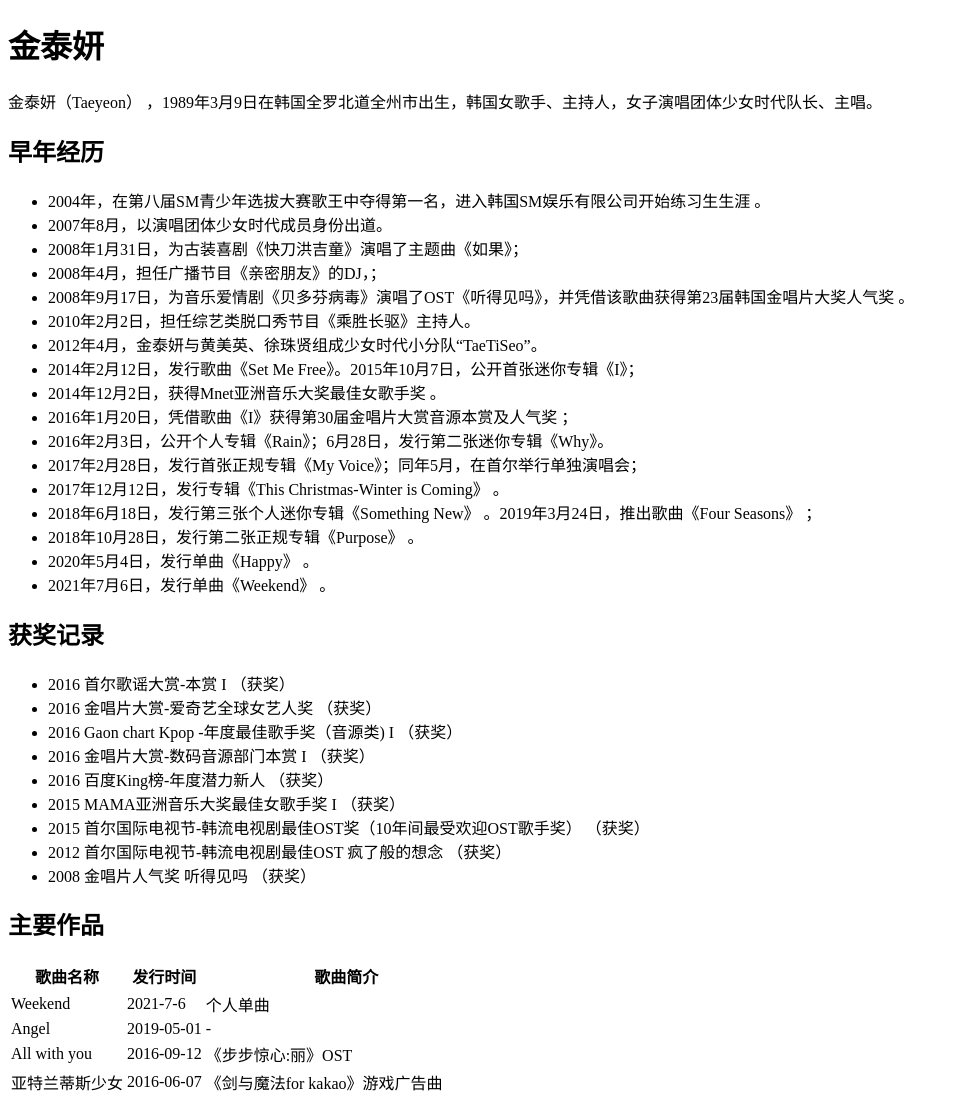
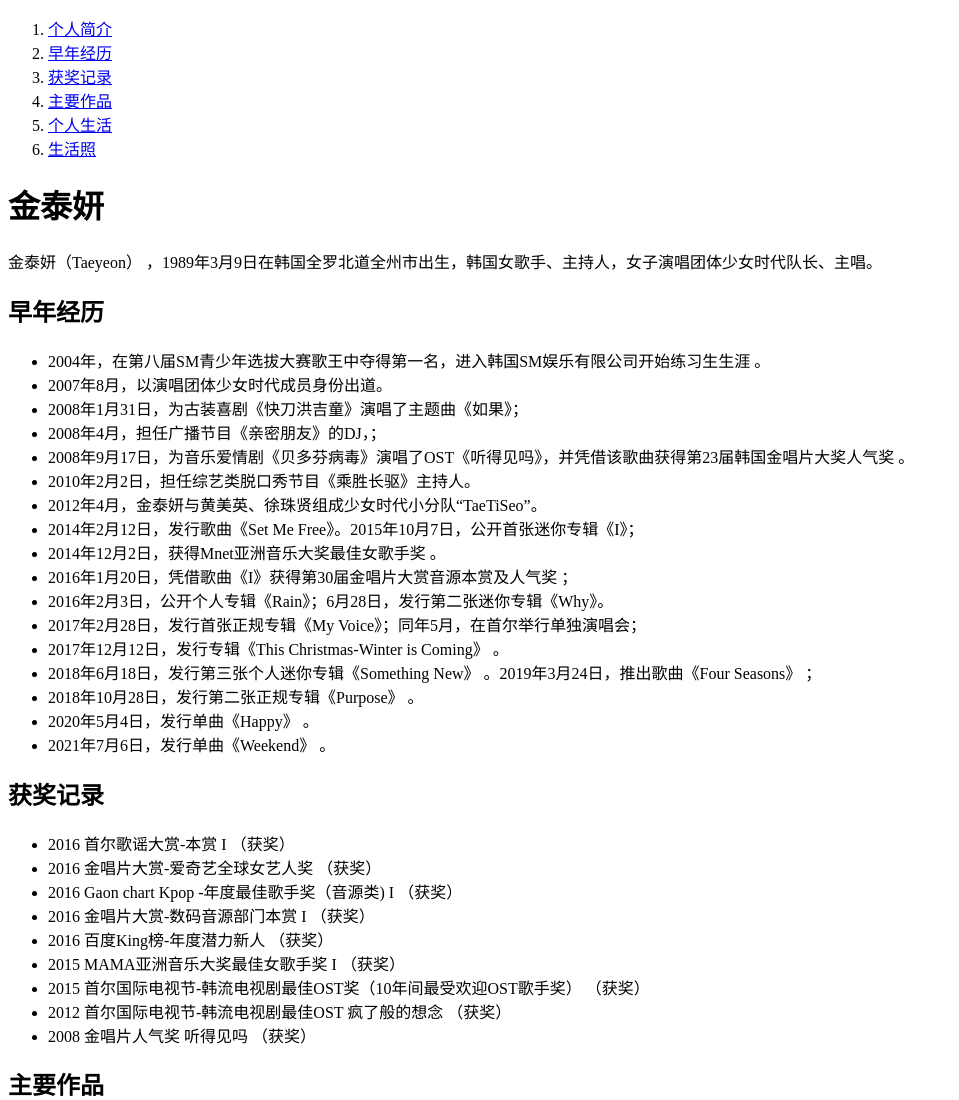
Before and after one commit to zhan-xh/HTML, a plain HTML site: page html-practice.html in a window 1280 px wide. Shown: the top 1100 px of the page, without its empty margins (0-959 px from the left). Drawn offline with Linux system fonts and the light colour scheme.

Commit message:
添加了导航栏，优化了图片

```diff
--- a/html-practice.html
+++ b/html-practice.html
@@ -13,12 +13,23 @@
     </style>
 </head>
 
+
 <body>
+    <nav>
+        <ol>
+            <li><a href="#taeyon">个人简介</a></li>
+            <li><a href="#experience">早年经历</a></li>
+            <li><a href="#award">获奖记录</a></li>
+            <li><a href="#works">主要作品</a></li>
+            <li><a href="#life">个人生活</a></li>
+            <li><a href="#picture">生活照</a></li>
+        </ol>
+    </nav>
 
-    <h1>金泰妍</h1>
+    <h1 id="taeyon">金泰妍</h1>
     <p>金泰妍（Taeyeon） ，1989年3月9日在韩国全罗北道全州市出生，韩国女歌手、主持人，女子演唱团体少女时代队长、主唱。
     </p>
-    <h2>早年经历</h2>
+    <h2 id="experience">早年经历</h2>
     <ul>
         <li> 2004年，在第八届SM青少年选拔大赛歌王中夺得第一名，进入韩国SM娱乐有限公司开始练习生生涯 。</li>
         <li> 2007年8月，以演唱团体少女时代成员身份出道。</li>
@@ -39,7 +50,7 @@
         <li> 2021年7月6日，发行单曲《Weekend》 。</li>
     </ul>
 
-    <h2>获奖记录</h2>
+    <h2 id="award">获奖记录</h2>
 
     <ul>
         <li>2016 首尔歌谣大赏-本赏 I （获奖）</li>
@@ -52,7 +63,7 @@
         <li>2012 首尔国际电视节-韩流电视剧最佳OST 疯了般的想念 （获奖）</li>
         <li>2008 金唱片人气奖 听得见吗 （获奖）</li>
     </ul>
-    <h2>主要作品</h2>
+    <h2 id="works">主要作品</h2>
     <table>
         <thead>
             <tr>
@@ -114,7 +125,7 @@
             </tr>
         </tbody>
     </table>
-    <h2>个人生活</h2>
+    <h2 id="life">个人生活</h2>
     <p>
         金泰妍家中有一个哥哥金志勇和一个妹妹金夏妍。
     </p>
@@ -122,7 +133,7 @@
         2008年2月，金泰妍在全州艺术高等学校毕业，在毕业典礼的颁奖仪式中获得校方颁发终生成就奖 。
     </p>
 
-    <h2>生活照</h2>
+    <h2 id="picture">生活照</h2>
 
     <div><img width="400" src="images/1.jpg" alt="图一"></div>
     <div><img width="400" src="images/2.jpg" alt="图二"></div>
```
